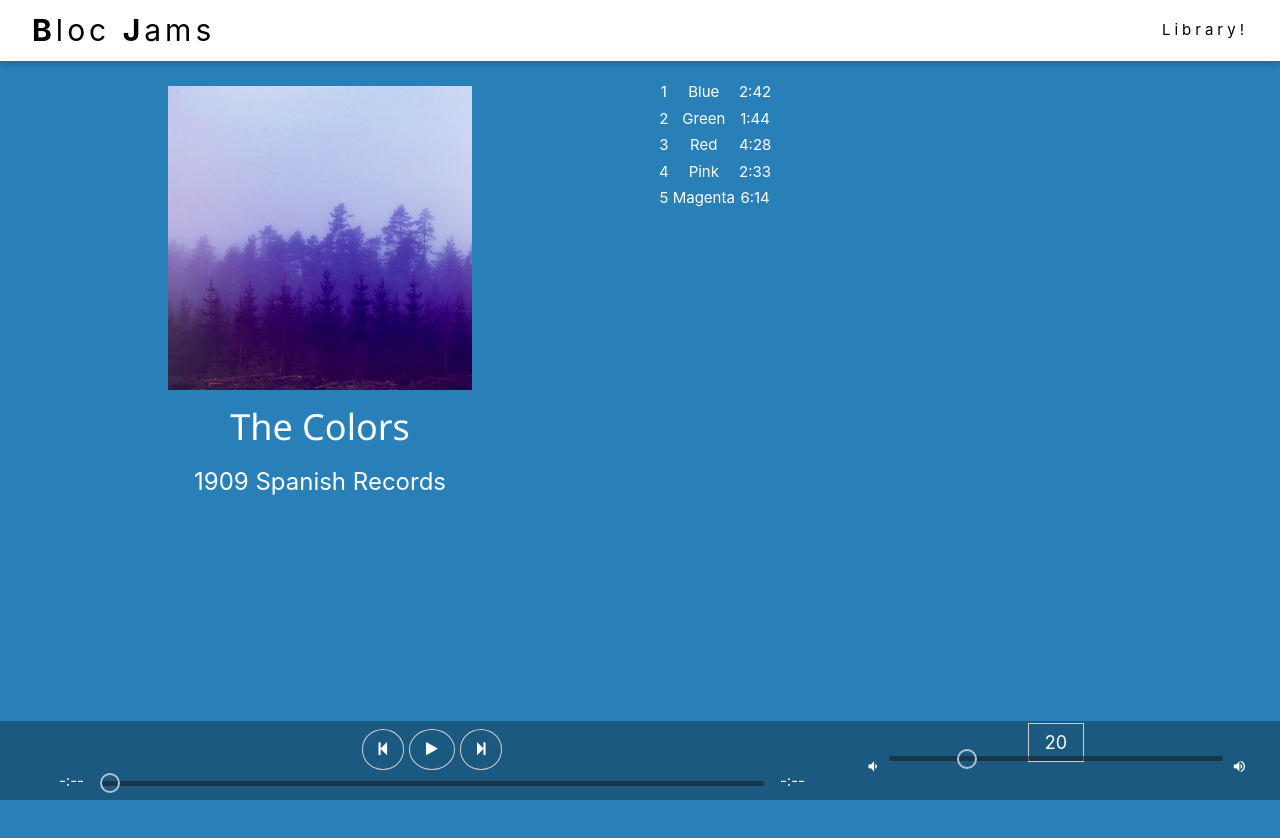
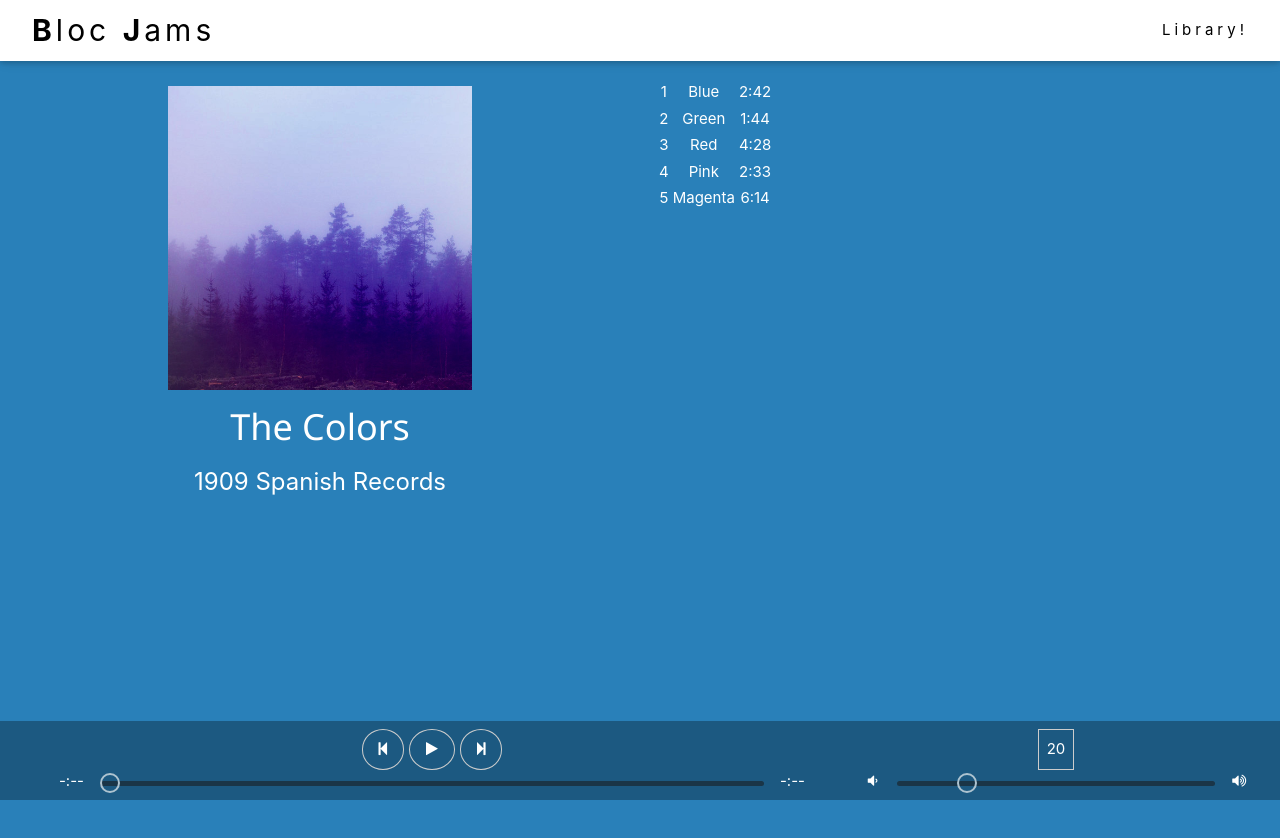
Before and after one commit to pompan129/bloc-jams-react, a React (Create React App) app: page /album/the-colors in a window 1280 px wide. Built offline with nearby package versions, Linux system fonts and the light colour scheme.

Commit message:
styled volume control

```diff
--- a/src/components/Album.js
+++ b/src/components/Album.js
@@ -147,7 +147,7 @@ class Album extends Component {
     const { songs } = this.state.album;
 
     return (
-      <section className="album w3-flat-belize-hole" style={{ paddingTop: "78px" , paddingBottom:"130px", minHeight:"105vh"}}>
+      <section className="album w3-flat-belize-hole" style={{ paddingTop: "78px" , paddingBottom:"140px", minHeight:"105vh"}}>
         <div className="w3-row" style={{ height: "50%" }}>
           <section id="album-info" className="w3-half w3-container w3-padding">
             <img
--- a/src/components/PlayerBar.js
+++ b/src/components/PlayerBar.js
@@ -26,7 +26,7 @@ class PlayerBar extends Component {
             <section id="buttons" className="w3-row-padding">
               <button
                 id="previous"
-                onClick={this.props.handlePrevClick}
+                onClick={handlePrevClick}
                 className="w3-button w3-transparent w3-circle w3-border"
               >
                 <span className="fa fa-step-backward" />
@@ -67,22 +67,35 @@ class PlayerBar extends Component {
               </div>
             </section>
           </div>
-          <section id="volume-control" className="w3-col m4 " style={{height:"100%"}}>
-            <section className="w3-row-padding" >
-              <span class="w3-padding w3-large  w3-transparent w3-border">{Math.round(currentVolume * 100)}</span>
+          <section id="volume-control" className="w3-col m4 ">
+            <section className="w3-row-padding">
+              <div className="w3-col">
+                <span
+                  className="w3-transparent w3-border"
+                  style={{ display: "inline-block" , padding:"8px 0", width:"36px"}}
+                >
+                  {Math.round(currentVolume * 100)}
+                </span>
+              </div>
             </section>
             <section className="w3-row-padding">
-              <div className="icon ion-md-volume-low w3-col s1" />
+              <div className=" w3-col s1">
+                <span className="fa fa-volume-down" />
+              </div>
+              <div className="w3-col s10">
                 <input
                   type="range"
-                className="seek-bar w3-col s10 "
+                  className="seek-bar"
                   max="1"
                   min="0"
                   step="0.01"
                   onChange={handleVolumeChange}
                   value={currentVolume}
                 />
-              <div className="icon ion-md-volume-high w3-col s1" />
+              </div>
+              <div className=" w3-col s1" >
+              <span className="fa fa-volume-up"></span>
+              </div>
             </section>
           </section>
         </div>
```
Lines whose indentation alone changed are shown as unchanged.
